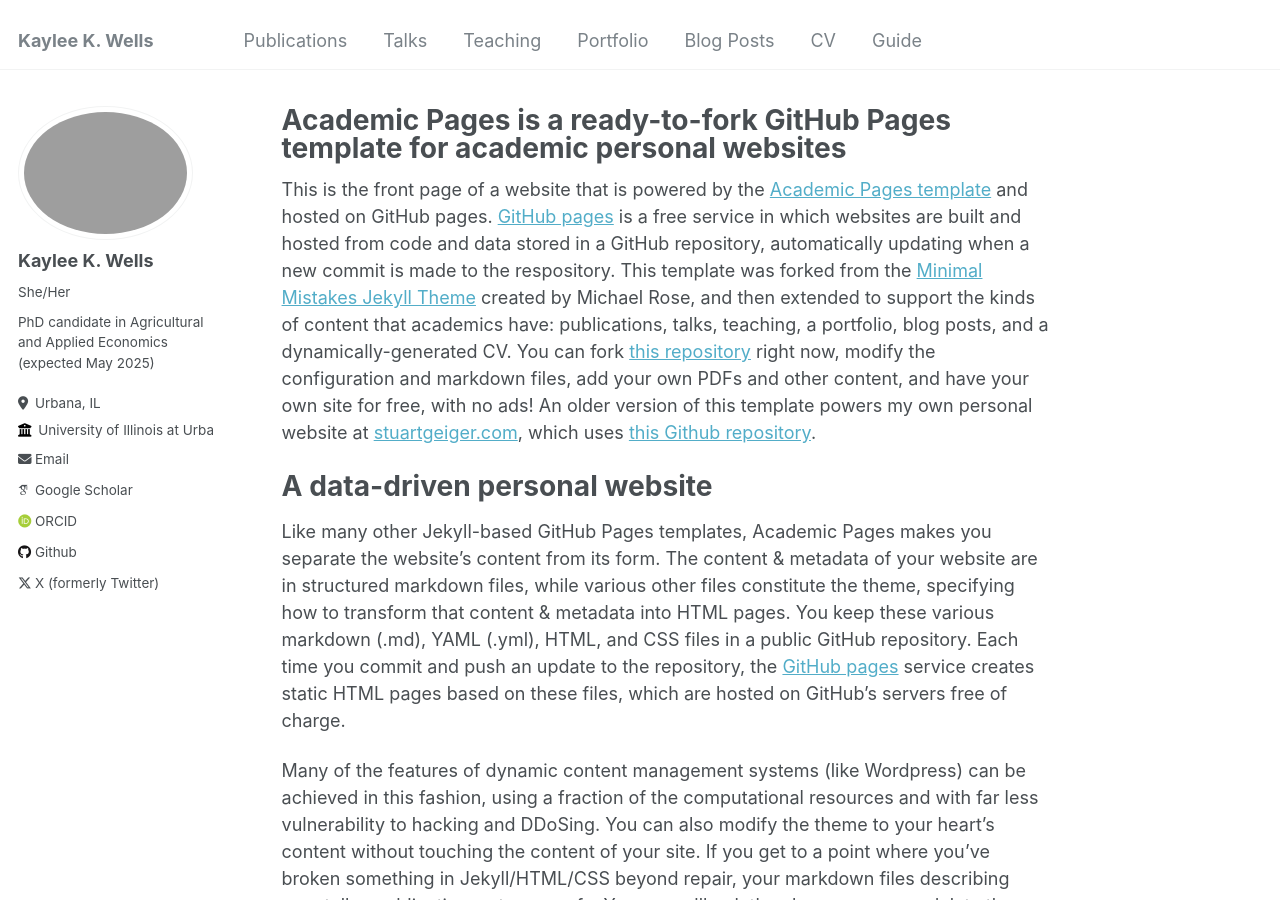
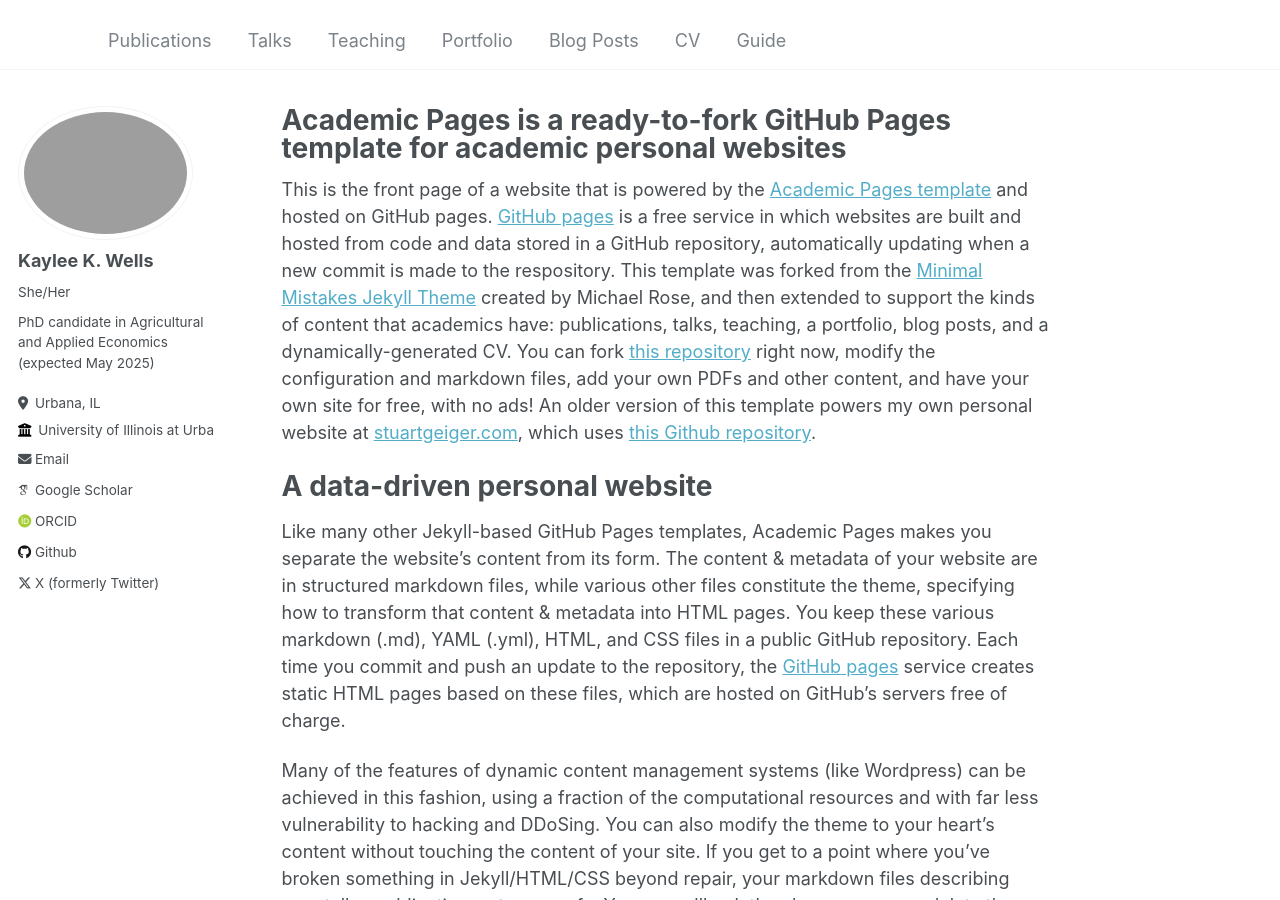
Before and after one commit to KayleeWells/KayleeWells.github.io, a Jekyll site: the page built from _pages/about.md, in a window 1280 px wide and 900 px high. Built offline with Jekyll 4.4.1, drawn with Linux system fonts in a browser that asks for light colours; some web fonts are replaced.

Commit message:
Update _config.yml

```diff
--- a/_config.yml
+++ b/_config.yml
@@ -8,7 +8,7 @@
 
 # Basic Site Settings
 locale                   : "en-US"
-title                    : "Kaylee K. Wells"
+title                    : ""
 title_separator          : "-"
 name                     : &name "Kaylee K. Wells"
 description              : &description "Environmental economist with research interests in nonmarket valuation, environmental justice, and big data."
@@ -21,7 +21,7 @@ repository               : "KayleeWells/KayleeWells.github.io"
 #               Additional customization can be done by editing /_includes/author-profile.html
 author:
   # Biographic information
-  avatar           : "292tmc.JPEG"
+  avatar           : "292tmc.JPG"
   name             : "Kaylee K. Wells"
   pronouns         : "She/Her"
   bio              : "PhD candidate in Agricultural and Applied Economics (expected May 2025)"
```
